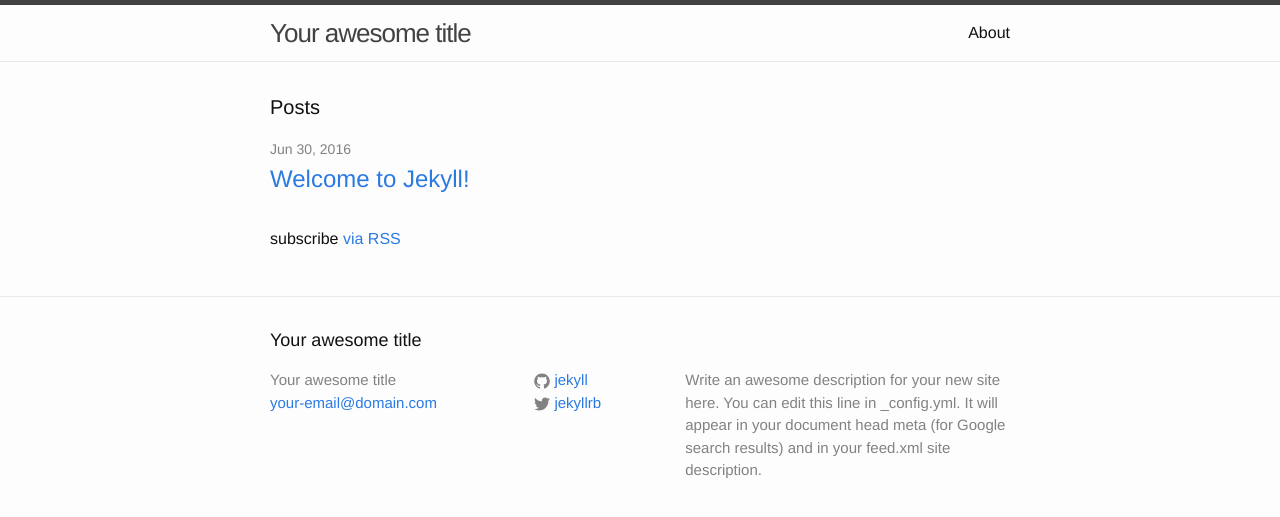
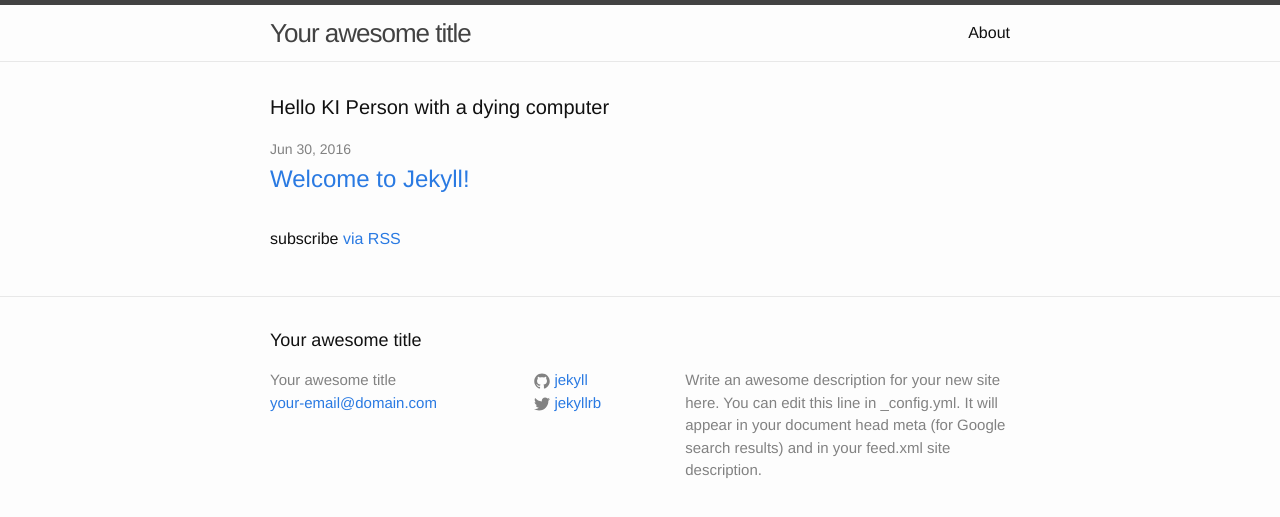
Before and after one commit to johuz/johuz.github.io, a Jekyll site: the page built from index.html, in a window 1280 px wide. Shown: the top 517 px of the page. Built offline with Jekyll 4.4.1, drawn with Linux system fonts in a browser that asks for light colours.

Commit message:
Update index.html

```diff
--- a/index.html
+++ b/index.html
@@ -4,7 +4,7 @@ layout: default
 
 <div class="home">
 
-  <h1 class="page-heading">Posts</h1>
+  <h1 class="page-heading">Hello KI Person with a dying computer</h1>
 
   <ul class="post-list">
     {% for post in site.posts %}
```
